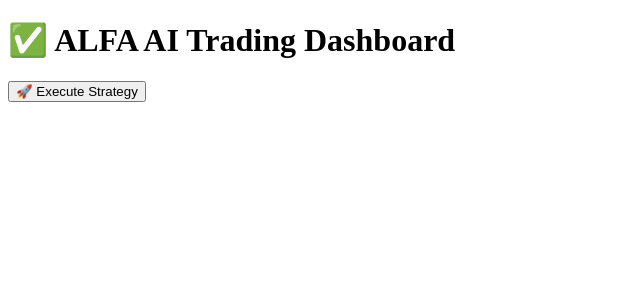
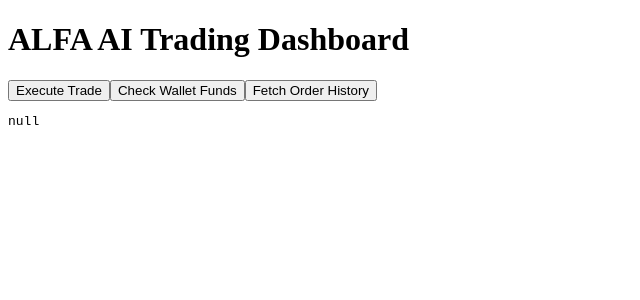
Before and after one commit to ALFATELECOM/ALFA-AI-Trading-Dashboard, a Next.js app in the folder frontend/: page / in a window 1280 px wide. Shown: the top 300 px of the page, without its empty margins (0-640 px from the left). Built offline with nearby package versions, Linux system fonts and the light colour scheme.

Commit message:
Add files via upload

```diff
--- a/frontend/pages/index.tsx
+++ b/frontend/pages/index.tsx
@@ -1,24 +1,40 @@
 
-import { useState } from 'react';
+import React, { useState } from 'react';
 
-export default function Home() {
+const Dashboard = () => {
   const [response, setResponse] = useState(null);
 
-  const executeStrategy = async () => {
-    const res = await fetch('https://alfa-ai-backend.onrender.com/execute_strategy', {
-      method: 'POST'
+  const executeTrade = async () => {
+    const res = await fetch('/api/trade', {
+      method: 'POST',
+      headers: { 'Content-Type': 'application/json' },
+      body: JSON.stringify({ strategy: 'Breakout', tsl: 1, capital: 500, paper: true })
     });
+    const data = await res.json();
+    setResponse(data);
+  };
+
+  const checkFunds = async () => {
+    const res = await fetch('/api/wallet');
+    const data = await res.json();
+    setResponse(data);
+  };
+
+  const getOrders = async () => {
+    const res = await fetch('/api/orders');
     const data = await res.json();
     setResponse(data);
   };
 
   return (
     <div>
-      <h1>✅ ALFA AI Trading Dashboard</h1>
-      <button onClick={executeStrategy}>🚀 Execute Strategy</button>
-      {response && (
-        <pre>{JSON.stringify(response, null, 2)}</pre>
-      )}
+      <h1>ALFA AI Trading Dashboard</h1>
+      <button onClick={executeTrade}>Execute Trade</button>
+      <button onClick={checkFunds}>Check Wallet Funds</button>
+      <button onClick={getOrders}>Fetch Order History</button>
+      <pre>{JSON.stringify(response, null, 2)}</pre>
     </div>
   );
-}
+};
+
+export default Dashboard;
--- a/frontend/tsconfig.json
+++ b/frontend/tsconfig.json
@@ -5,7 +5,7 @@
     "lib": ["dom", "dom.iterable", "esnext"],
     "allowJs": true,
     "skipLibCheck": true,
-    "strict": false,
+    "strict": true,
     "forceConsistentCasingInFileNames": true,
     "noEmit": true,
     "esModuleInterop": true,
@@ -13,7 +13,8 @@
     "moduleResolution": "node",
     "resolveJsonModule": true,
     "isolatedModules": true,
-    "jsx": "preserve"
+    "jsx": "preserve",
+    "incremental": true
   },
   "include": ["next-env.d.ts", "**/*.ts", "**/*.tsx"],
   "exclude": ["node_modules"]
```
Also changed, not shown: frontend/package.json (+7 -6 lines).
